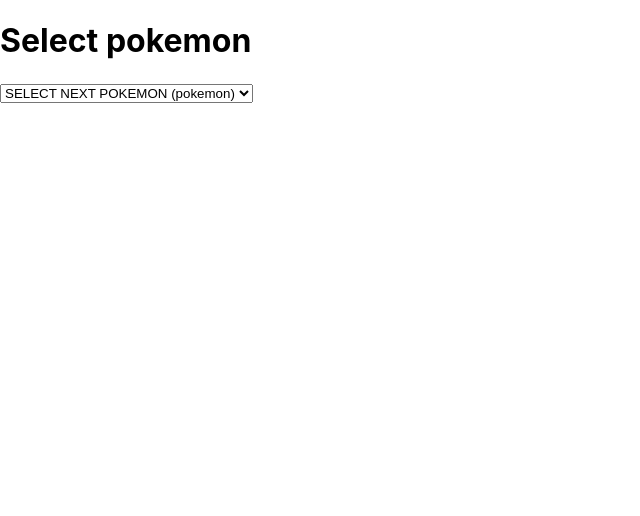
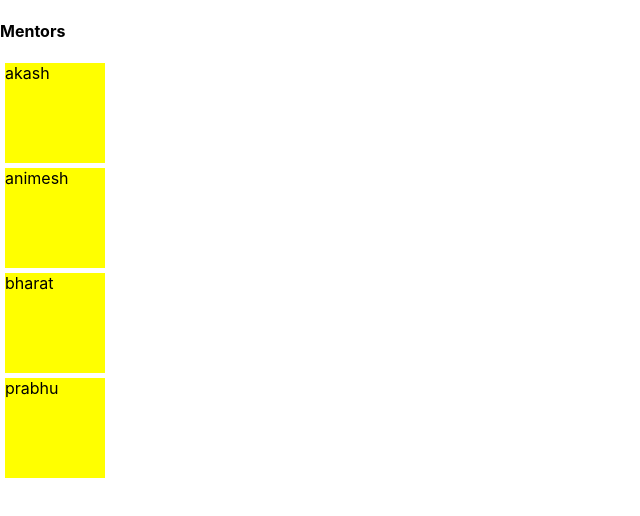
Before and after one commit to amisg/react-fsd-july, a React (Create React App) app: page /mentor in a window 1280 px wide. Shown: the top 516 px of the page, without its empty margins (0-640 px from the left). Built offline with nearby package versions, Linux system fonts and the light colour scheme; no server answers.

Commit message:
React router intro

```diff
--- /dev/null
+++ b/src/11.ReactRouting/1.Router/RouterApp.js
@@ -0,0 +1,22 @@
+import { Route, Routes } from "react-router-dom";
+import HomePage from "./pages/HomePage";
+import MentorPage from "./pages/MentorPage";
+import { hover } from "@testing-library/user-event/dist/hover";
+
+function RouterApp(params) {
+	return (
+		<>
+			{/* <h1>Router hello</h1> */}
+			{/* <HomePage />
+			<MentorPage /> */}
+
+			{/* {registering of routes} */}
+			<Routes>
+				<Route path="/" element={<HomePage />}></Route>
+				<Route path="/mentor" element={<MentorPage />}></Route>
+			</Routes>
+		</>
+	);
+}
+
+export default RouterApp;
--- /dev/null
+++ b/src/11.ReactRouting/1.Router/components/FAQ.js
@@ -0,0 +1,11 @@
+export default function FAQ() {
+	return (
+		<>
+			<ol>
+				<li>hi</li>
+				<li>what is ur name</li>
+				<li>whats ur age</li>
+			</ol>
+		</>
+	);
+}
--- /dev/null
+++ b/src/11.ReactRouting/1.Router/components/WelcomeComponent.js
@@ -0,0 +1,9 @@
+function WelcomeComponent(params) {
+	return (
+		<>
+			<h1 style={{ margin: "20px" }}>welcome to my router</h1>
+		</>
+	);
+}
+
+export default WelcomeComponent;
--- /dev/null
+++ b/src/11.ReactRouting/1.Router/pages/HomePage.js
@@ -0,0 +1,14 @@
+import FAQ from "../components/FAQ";
+import WelcomeComponent from "../components/WelcomeComponent";
+
+function HomePage(params) {
+	return (
+		<>
+			<WelcomeComponent />
+			<div></div>
+			<FAQ />
+		</>
+	);
+}
+
+export default HomePage;
--- /dev/null
+++ b/src/11.ReactRouting/1.Router/pages/MentorPage.js
@@ -0,0 +1,25 @@
+import { useState } from "react";
+
+export default function MentorPage() {
+	const [mentorlist] = useState(["akash", "animesh", "bharat", "prabhu"]);
+
+	return (
+		<>
+			<h4>Mentors</h4>
+			{mentorlist.map((mentor) => {
+				return (
+					<div
+						key={mentor}
+						style={{
+							width: "100px",
+							height: "100px",
+							margin: "5px",
+							backgroundColor: "yellow",
+						}}>
+						{mentor}
+					</div>
+				);
+			})}
+		</>
+	);
+}
--- a/src/index.js
+++ b/src/index.js
@@ -1,14 +1,24 @@
-import React from 'react';
-import ReactDOM from 'react-dom/client';
-import './index.css';
-import App from './App';
-import reportWebVitals from './reportWebVitals';
+import React from "react";
+import ReactDOM from "react-dom/client";
+import "./index.css";
+import App from "./App";
+import reportWebVitals from "./reportWebVitals";
+import RouterApp from "./11.ReactRouting/1.Router/RouterApp";
 
-const root = ReactDOM.createRoot(document.getElementById('root'));
+import { BrowserRouter } from "react-router-dom";
+import MultipleState from "./1.Basics/5.MultipleState/MultipleState";
+import SingleUseState from "./1.Basics/5.MultipleState/SingleUseState";
+
+const root = ReactDOM.createRoot(document.getElementById("root"));
 root.render(
-  <React.StrictMode>
-    <App />
-  </React.StrictMode>
+	<React.StrictMode>
+		{/* <App /> */}
+		<BrowserRouter>
+			<RouterApp />
+		</BrowserRouter>
+		{/* <MultipleState /> */}
+		{/* <SingleUseState /> */}
+	</React.StrictMode>
 );
 
 // If you want to start measuring performance in your app, pass a function
```
